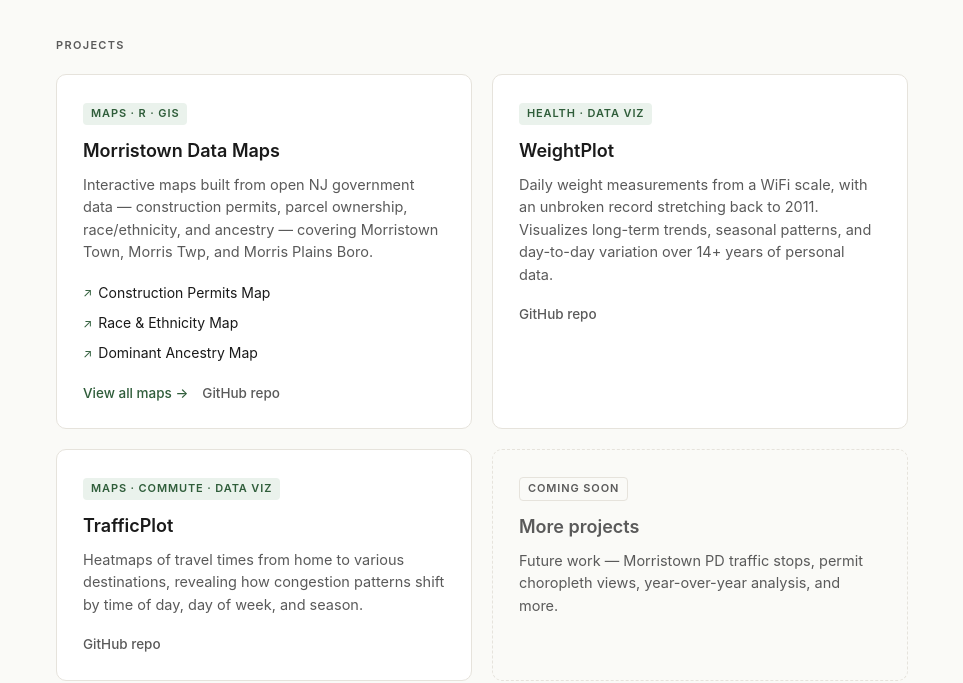
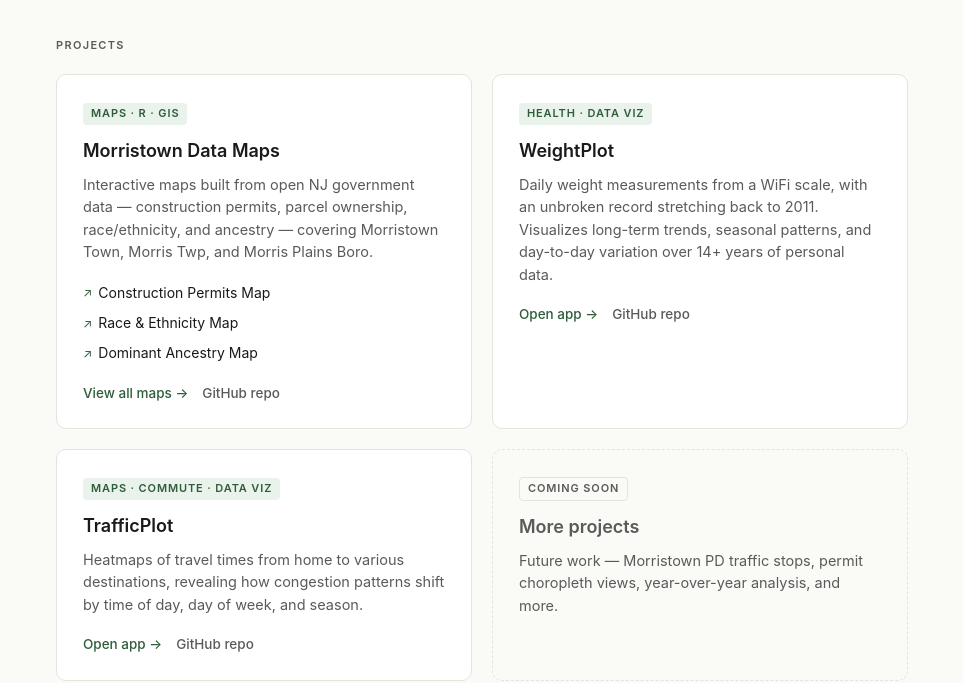
Before and after one commit to CTVisMe/CTVisMe.github.io, a plain HTML site: page index.html in a window 1280 px wide. Shown: the part 271-954 px from the top of the page, without its empty margins (158-1121 px from the left). Drawn offline with Linux system fonts and the light colour scheme.

Commit message:
Add live app links for WeightPlot and TrafficPlot

```diff
--- a/index.html
+++ b/index.html
@@ -199,6 +199,7 @@
       <h3>WeightPlot</h3>
       <p>Daily weight measurements from a WiFi scale, with an unbroken record stretching back to 2011. Visualizes long-term trends, seasonal patterns, and day-to-day variation over 14+ years of personal data.</p>
       <div class="card-links">
+        <a href="https://weightplot-prod.up.railway.app/" target="_blank">Open app →</a>
         <a href="https://github.com/ctvisme/WeightPlot" class="secondary">GitHub repo</a>
       </div>
     </div>
@@ -209,6 +210,7 @@
       <h3>TrafficPlot</h3>
       <p>Heatmaps of travel times from home to various destinations, revealing how congestion patterns shift by time of day, day of week, and season.</p>
       <div class="card-links">
+        <a href="https://trafficplot-production.up.railway.app/" target="_blank">Open app →</a>
         <a href="https://github.com/ctvisme/TrafficPlot" class="secondary">GitHub repo</a>
       </div>
     </div>
```
